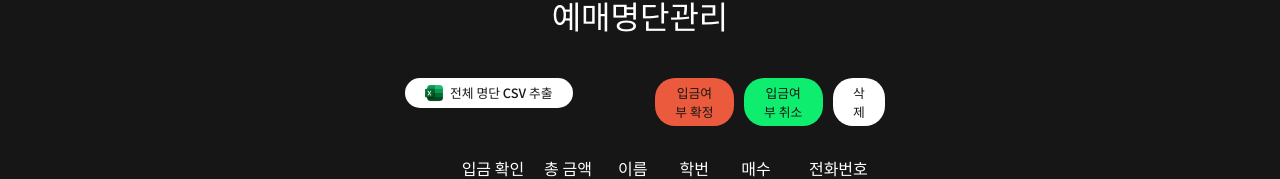
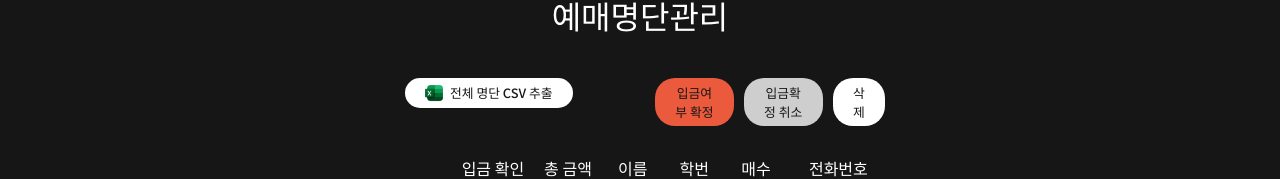
Before and after one commit to LikeLionHGU/JinJiGui_Front, a React (Create React App) app: page /manager/holder/1 in a window 1280 px wide. Shown: the part 171-350 px from the top of the page. Built offline with nearby package versions, Linux system fonts and the light colour scheme; no server answers.

Commit message:
style : button color of cancelButton

```diff
--- a/src/pages/HolderList.js
+++ b/src/pages/HolderList.js
@@ -198,7 +198,7 @@ function HolderList() {
     } catch (error) {
       console.error("Error confirming deposits:", error);
       Swal.fire({
-        title: "입금 확인 처리 중 오류가 발생했습니다",
+        title: "입금 취소 처리 중 오류가 발생했습니다",
         icon: "error",
         confirmButtonText: "확인",
       });
@@ -313,7 +313,7 @@ function HolderList() {
                 className="manager-holderlist-cancelButton"
                 onClick={handleCancelDepositClick}
               >
-                입금여부 취소
+                입금확정 취소
               </div>
               <div
                 className="manager-holderlist-deleteButton"
--- a/src/pages/styles/HolderList.css
+++ b/src/pages/styles/HolderList.css
@@ -157,12 +157,12 @@
   border: none;
   border-radius: 20px;
   color: #161616;
-  background-color: #0eed6e;
+  background-color: #cecece;
   font-size: 0.8rem;
 
   &:hover {
     cursor: pointer;
-    background-color: #a33b26;
+    background-color: #8d8d8d;
   }
 
   &:active {
```
